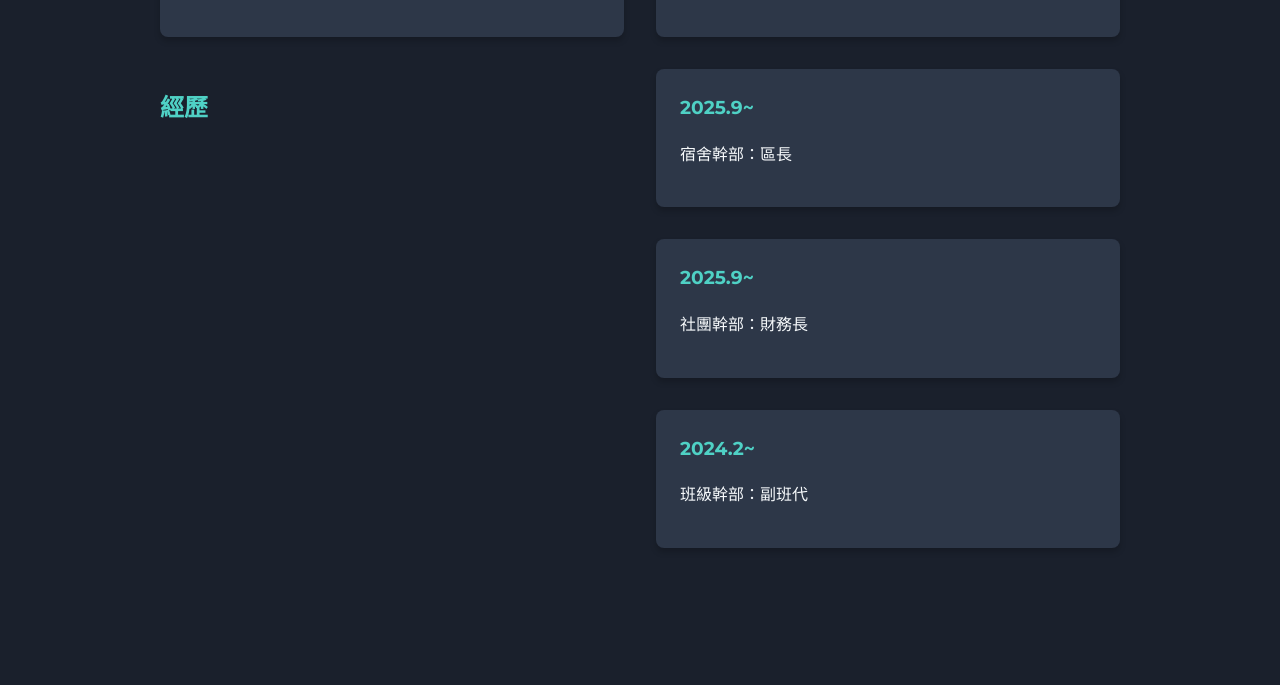
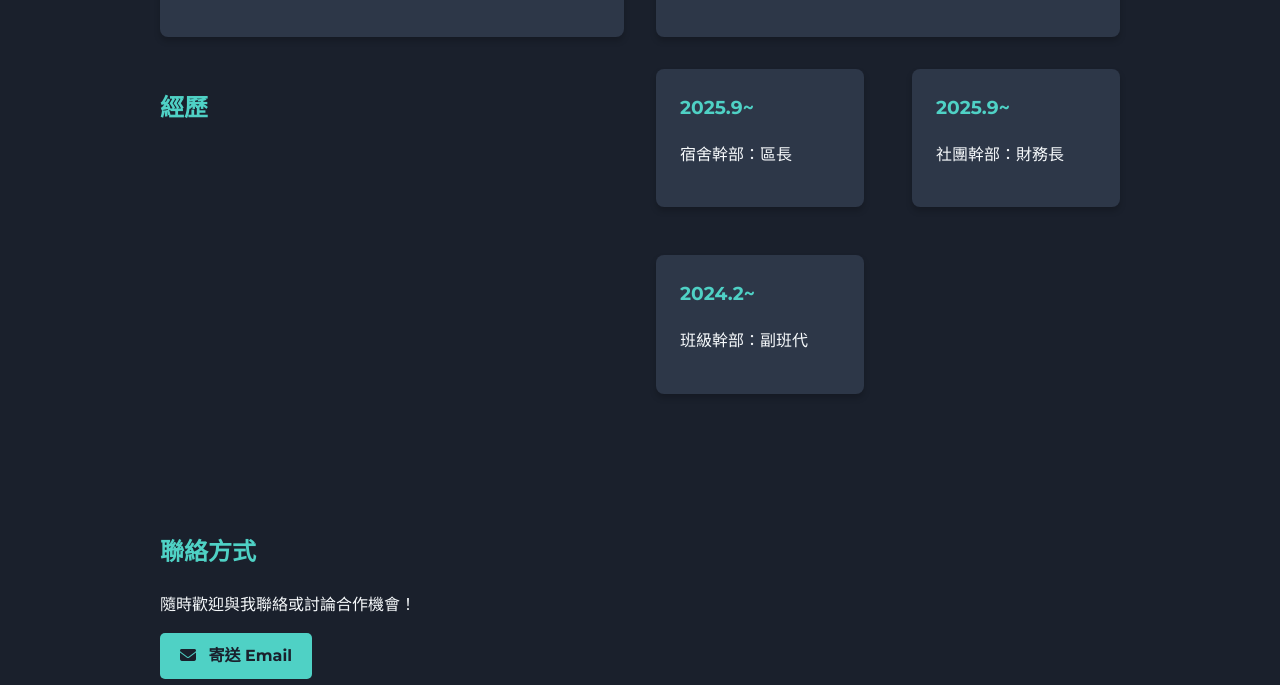
Before and after one commit to ZoeChengYu/ZoeChengYu, a plain HTML site: page index.html in a window 1280 px wide. Shown: the part 1356-2041 px from the top of the page. Drawn offline with Linux system fonts and the light colour scheme.

Commit message:
Update index.html

```diff
--- a/index.html
+++ b/index.html
@@ -57,7 +57,7 @@
                         <p>一個資料視覺化儀表板的前端介面，使用 CSS Grid 進行佈局，並透過 JavaScript 實現圖表的互動功能。</p>
                     </div>
                 <h2>經歷</h2>
-                <div class="project-grid">
+                <div class="project-thrid">
                     <div class="project-card">
                         <h3>2025.9~</h3>
                         <p>宿舍幹部：區長</p>
```
